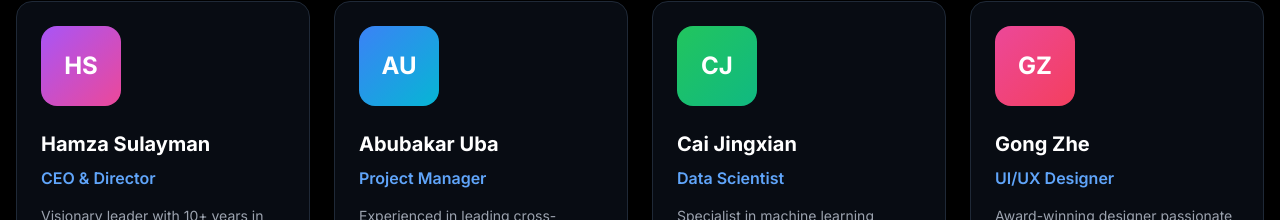
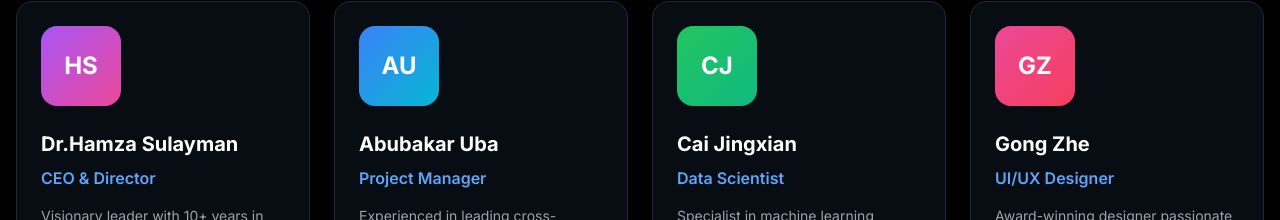
Before and after one commit to Mranwar001/adorable-voostech, a React (Vite) app: page / in a window 1280 px wide. Shown: the part 5533-5753 px from the top of the page. Built offline with nearby package versions, Linux system fonts and the light colour scheme.

Commit message:
Update team member's name to include title

```diff
--- a/src/components/Team.jsx
+++ b/src/components/Team.jsx
@@ -1,7 +1,7 @@
 export default function Team() {
   const teamMembers = [
     {
-      name: "Hamza Sulayman",
+      name: "Dr.Hamza Sulayman",
       role: "CEO & Director",
       description: "Visionary leader with 10+ years in tech entrepreneurship. Pioneering digital transformation across continents.",
       expertise: ["Strategy", "Innovation", "Leadership"],
```
